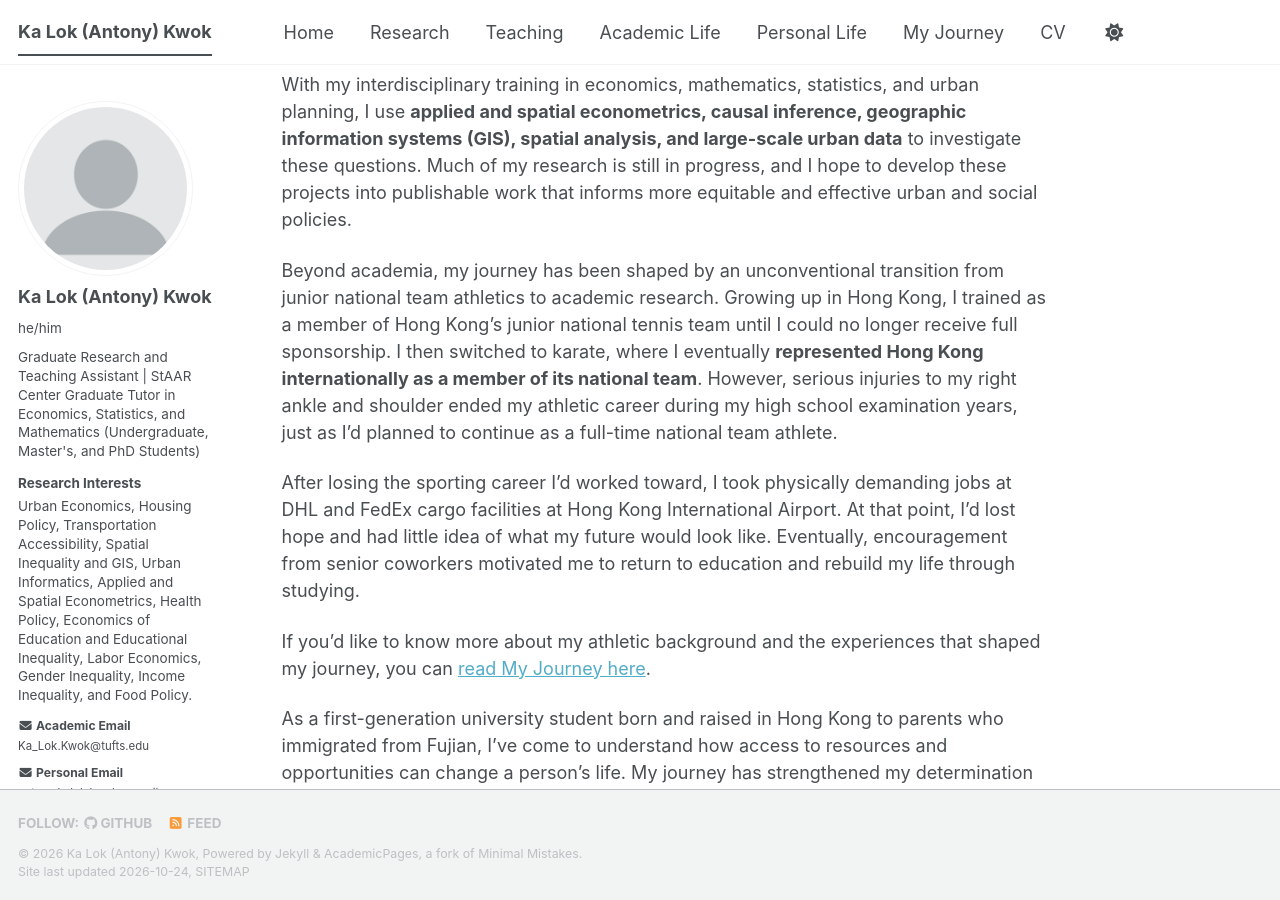
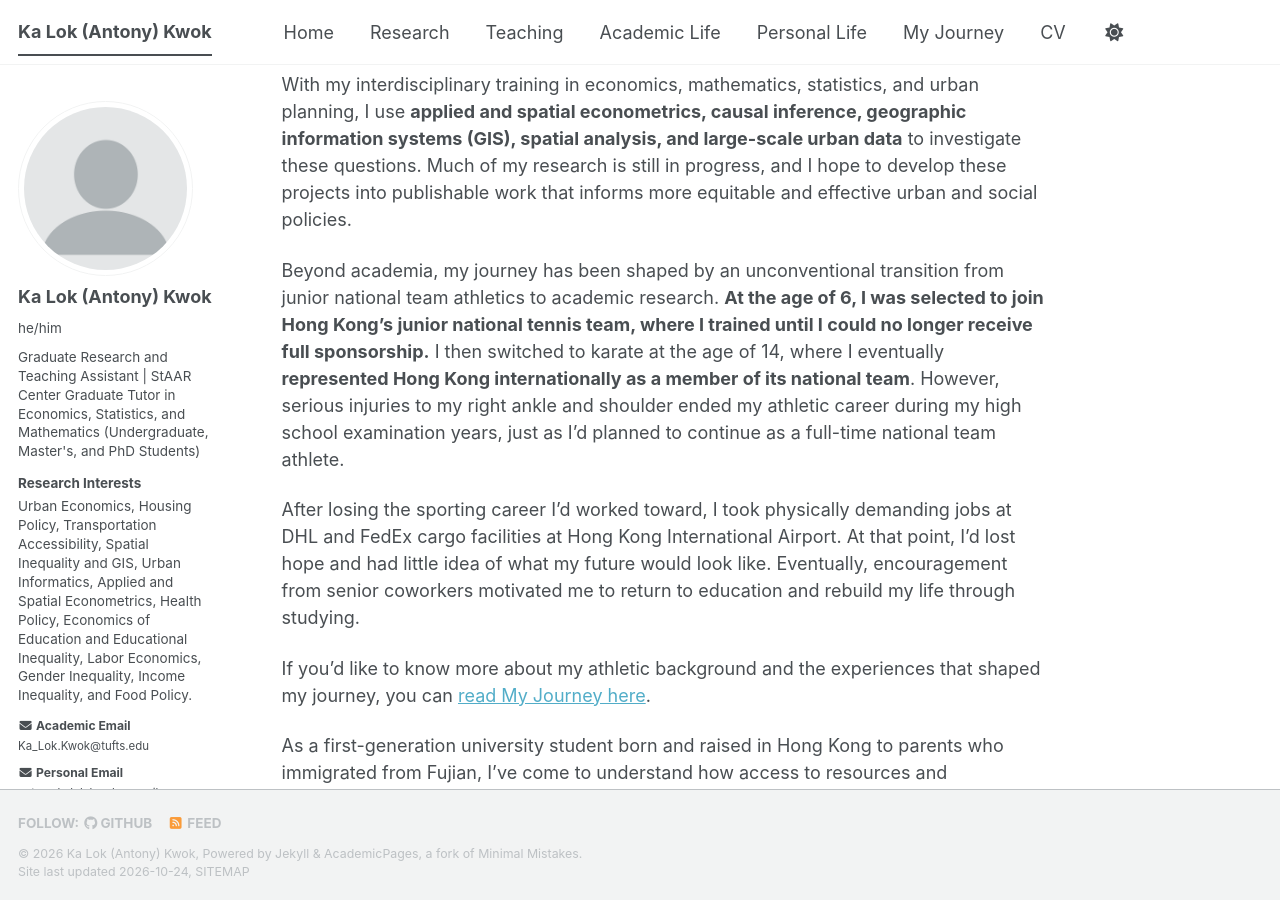
Before and after one commit to AntonyKaLokKwok/AntonyKaLokKwok.github.io, a Jekyll site: the page built from _pages/about.md, in a window 1280 px wide and 900 px high, scrolled down 655 px. Built offline with Jekyll 4.4.1, drawn with Linux system fonts in a browser that asks for light colours; a style sheet for code colours, icons or effects is not loaded.

Commit message:
Update about.md

```diff
--- a/_pages/about.md
+++ b/_pages/about.md
@@ -15,7 +15,7 @@ At Tufts, I've been involved in collaborative and independent research across ur
 
 With my interdisciplinary training in economics, mathematics, statistics, and urban planning, I use **applied and spatial econometrics, causal inference, geographic information systems (GIS), spatial analysis, and large-scale urban data** to investigate these questions. Much of my research is still in progress, and I hope to develop these projects into publishable work that informs more equitable and effective urban and social policies.
 
-Beyond academia, my journey has been shaped by an unconventional transition from junior national team athletics to academic research. Growing up in Hong Kong, I trained as a member of Hong Kong's junior national tennis team until I could no longer receive full sponsorship. I then switched to karate, where I eventually **represented Hong Kong internationally as a member of its national team**. However, serious injuries to my right ankle and shoulder ended my athletic career during my high school examination years, just as I'd planned to continue as a full-time national team athlete.
+Beyond academia, my journey has been shaped by an unconventional transition from junior national team athletics to academic research. **At the age of 6, I was selected to join Hong Kong's junior national tennis team, where I trained until I could no longer receive full sponsorship.** I then switched to karate at the age of 14, where I eventually **represented Hong Kong internationally as a member of its national team**. However, serious injuries to my right ankle and shoulder ended my athletic career during my high school examination years, just as I'd planned to continue as a full-time national team athlete.
 
 After losing the sporting career I'd worked toward, I took physically demanding jobs at DHL and FedEx cargo facilities at Hong Kong International Airport. At that point, I'd lost hope and had little idea of what my future would look like. Eventually, encouragement from senior coworkers motivated me to return to education and rebuild my life through studying.
 
```
